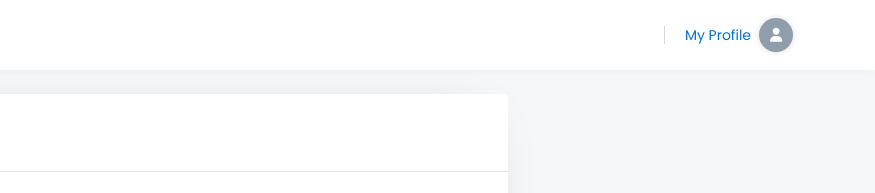
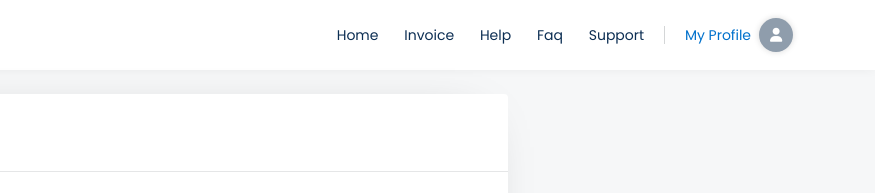
Before and after one commit to guruskid/Biller, a plain HTML site: page profile-favourites.html in a window 1280 px wide. Shown: the top 193 px of the page, 405-1280 px from the left. Drawn offline with Linux system fonts and the light colour scheme.

Commit message:
Navigation

```diff
--- a/profile-favourites.html
+++ b/profile-favourites.html
@@ -52,8 +52,18 @@
           </div>
           <div class="header-column justify-content-end">
 
-            <!-- Primary Navigation
-        ============================================= -->
+            <!-- Primary Navigation  -->
+            <nav class="primary-menu navbar navbar-expand-lg">
+              <div id="header-nav" class="collapse navbar-collapse">
+                <ul class="navbar-nav">
+                  <li> <a class="dropdown-toggle" href="#">Home</a></li>
+                  <li><a class="dropdown-item" target="_blank" href="booking-flights-invoice.html">Invoice</a></li>
+                  <li><a class="dropdown-item" href="help.html">Help</a></li>
+                  <li><a class="dropdown-item" href="faq.html">Faq</a></li>
+                  <li><a class="dropdown-item" href="support.html">Support</a></li>
+                </ul>
+              </div>
+            </nav>
             <!-- Primary Navigation end -->
 
             <!-- Collapse Button
```
Also changed, not shown: profile-orders-history.html (+12 -2 lines), profile.html (+12 -2 lines).
